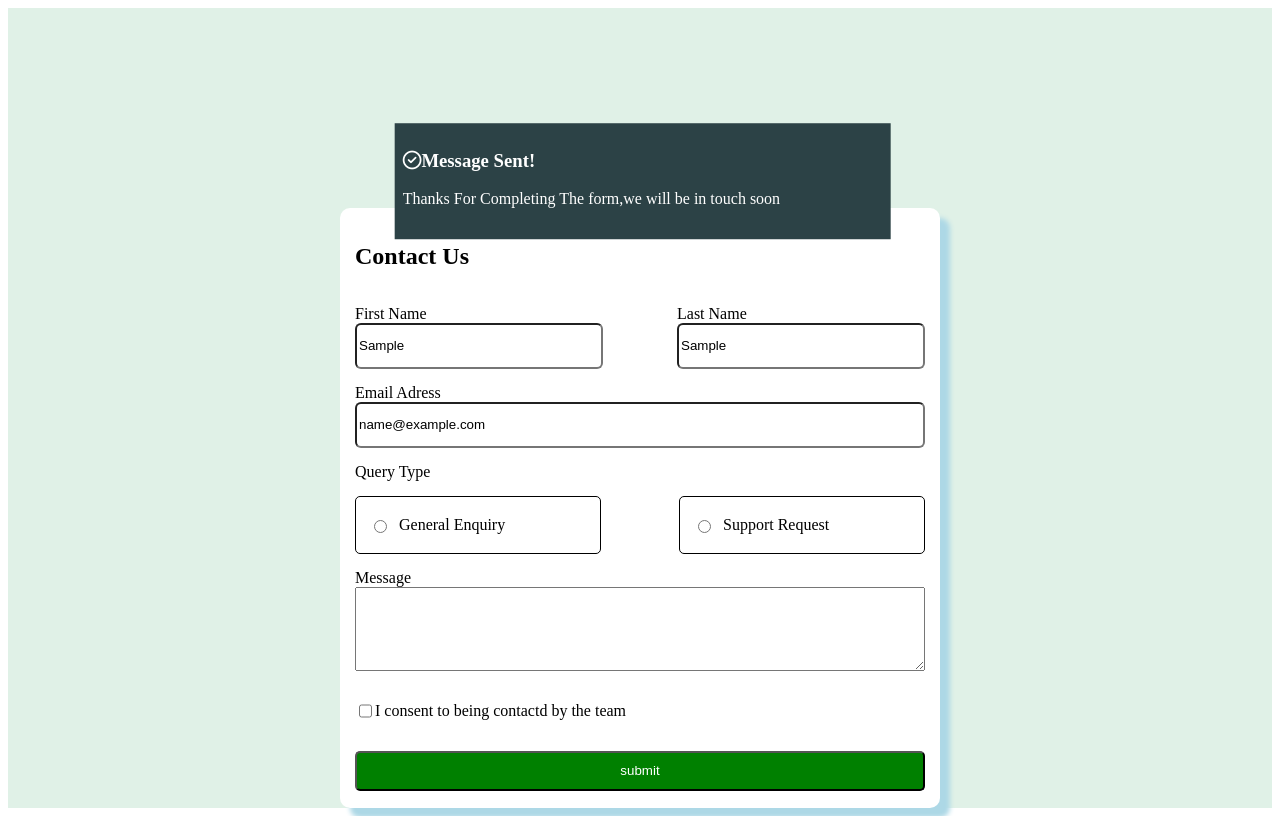
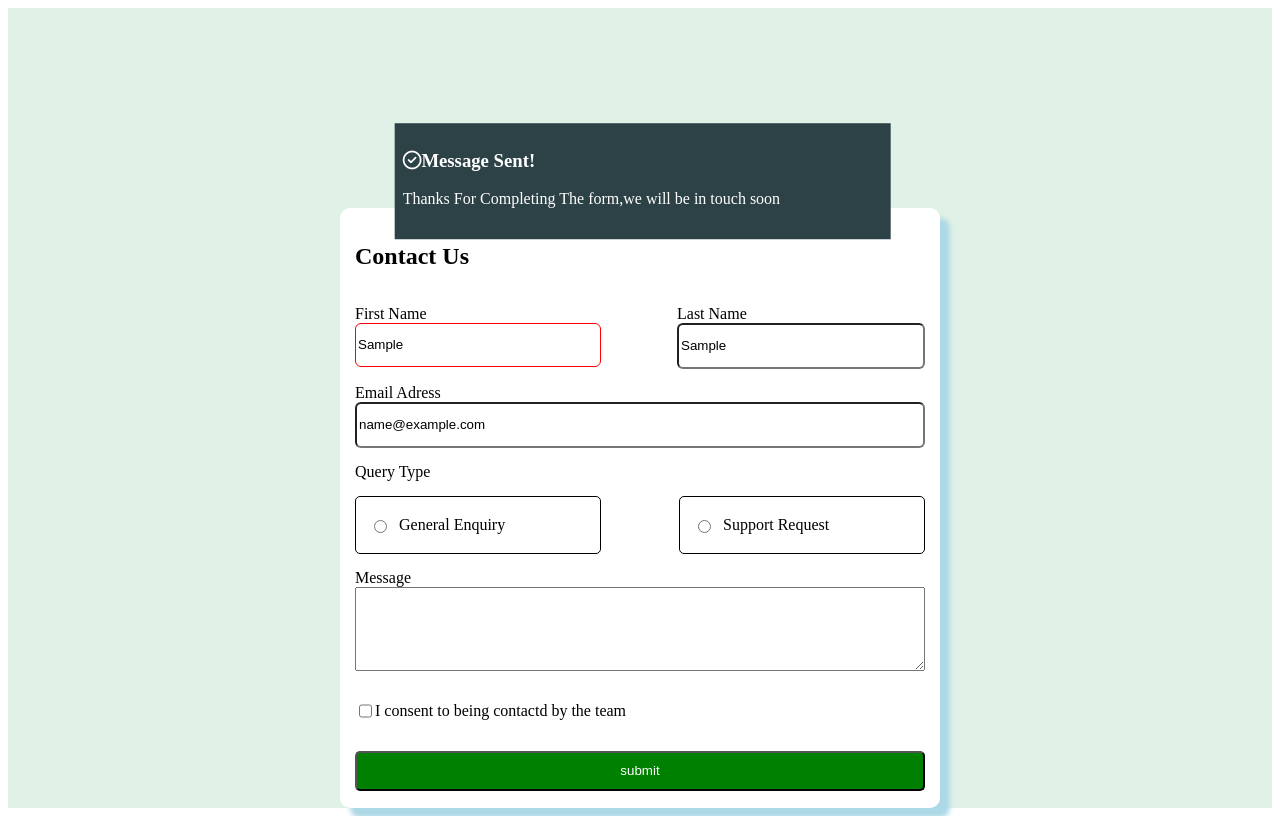
Before and after one commit to Elfetnimourad/contact-us-fm, a plain HTML site: page main.html in a window 1280 px wide. Both pictures are taken after typing "Sample", "Sample", "name@example.com" into the empty fields and a click on the button "submit". Drawn offline with Linux system fonts and the light colour scheme.

Commit message:
this day is remarkable

```diff
--- a/main.html
+++ b/main.html
@@ -30,7 +30,7 @@
                 </div>
               <div class="email-info display-flex">
                 <label for="">Email Adress</label>
-                <input type="text" id="email-adress" placeholder="email">
+                <input type="email" id="email-adress" placeholder="email">
 
               </div>
               <label for=""> Query Type</label>
--- a/main.js
+++ b/main.js
@@ -1,13 +1,29 @@
 let fName = document.querySelector("#first-name");
 let lName = document.querySelector("#last-name");
-let message = document.querySelector("#message-area");
+let message = document.querySelector("textarea");
 let email = document.querySelector("#email-adress");
 let subBtn = document.querySelector("button");
 let cardForm = document.querySelector(".card-form");
-
+let allInput = document.querySelectorAll("input");
+console.log(allInput);
+let geneQuery = false;
+let suppRequest = false;
+let consented = false;
+let regName = /\w+/g;
+let regEmail = /(\w+|\d+)@\w+.\w+/g;
 subBtn.addEventListener("click", function (e) {
   e.preventDefault();
+
+  if (
+    regName.test(allInput[1].value) &&
+    regEmail.test(allInput[2].value) &&
+    allInput[0].value !== "" &&
+    allInput[1].value !== "" &&
+    allInput[2].value !== "" &&
+    message.value !== ""
+  ) {
     console.log("from submission");
+    console.log(regEmail.test(allInput[2].value));
 
     let div = document.createElement("div");
     let p = document.createElement("p");
@@ -31,4 +47,10 @@ subBtn.addEventListener("click", function (e) {
     div.className = "pop-up-style";
     div.style.position = "absolute";
     cardForm.prepend(div);
+    if (!regName.test(allInput[0].value)) {
+      allInput[0].style.border = "1px solid red";
+      let texted = document.createTextNode("incorrect");
+      allInput[0].prepend(texted);
+    }
+  }
 });
```
Lines whose indentation alone changed are shown as unchanged.
